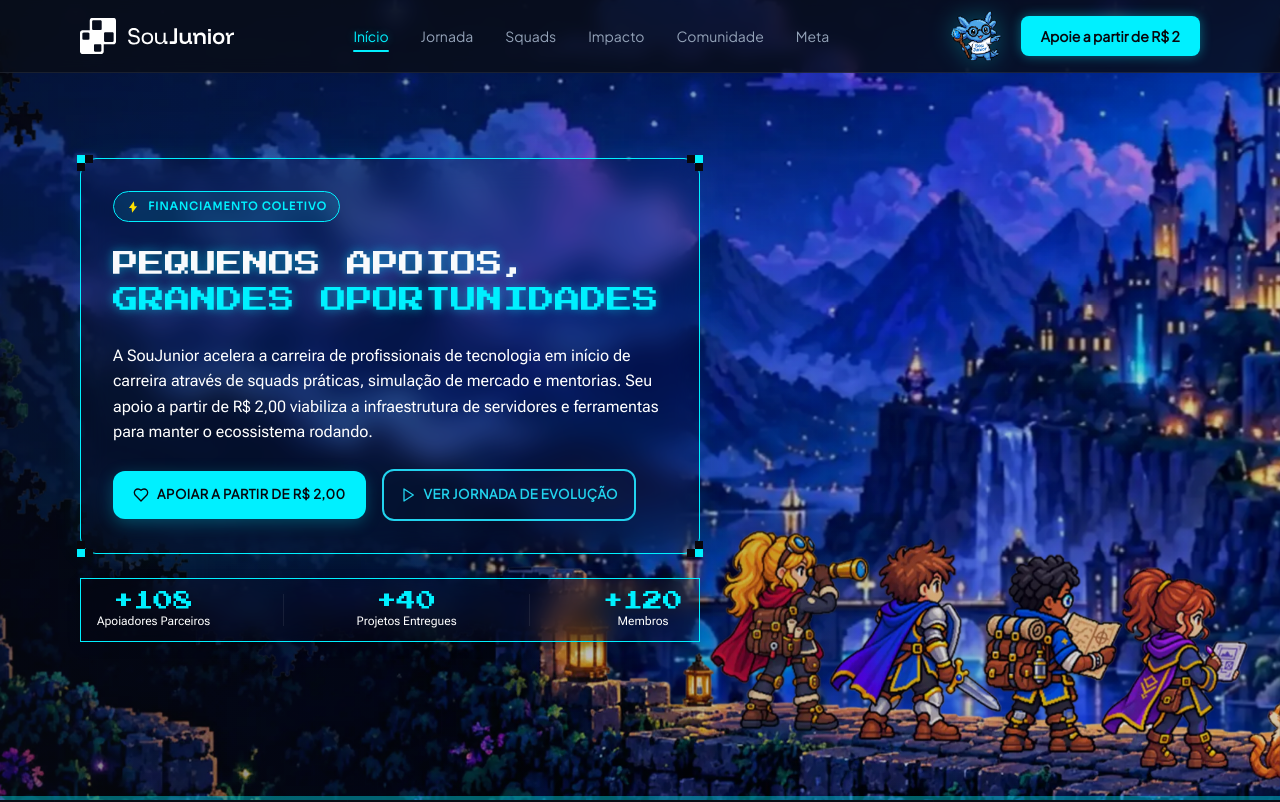
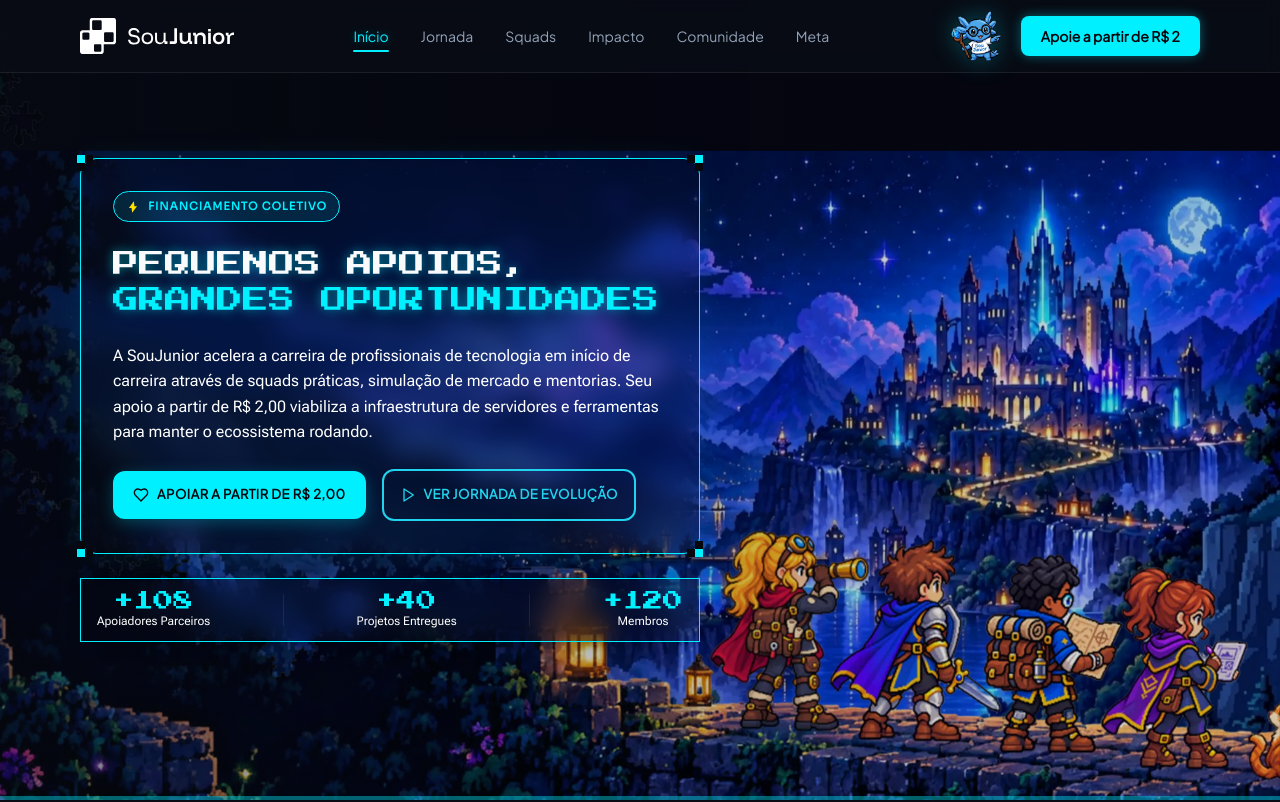
Before and after one commit to ANDERSONGUASSU/devlevelup, a React (Vite) app: page / in a window 1280 px wide. Shown: the top 802 px of the page. Built offline with nearby package versions, Linux system fonts and the light colour scheme.

Commit message:
fix(hero): usa object-contain no fundo do parallax

```diff
--- a/src/components/hero/HeroParallaxBackground.tsx
+++ b/src/components/hero/HeroParallaxBackground.tsx
@@ -25,7 +25,7 @@ export function HeroParallaxBackground({
             <img
               src="/images/personagens-parallax/fundo.png"
               alt=""
-              className="h-full w-full object-cover"
+              className="h-full w-full object-contain"
             />
           </picture>
         </ParallaxBannerLayer>
```
